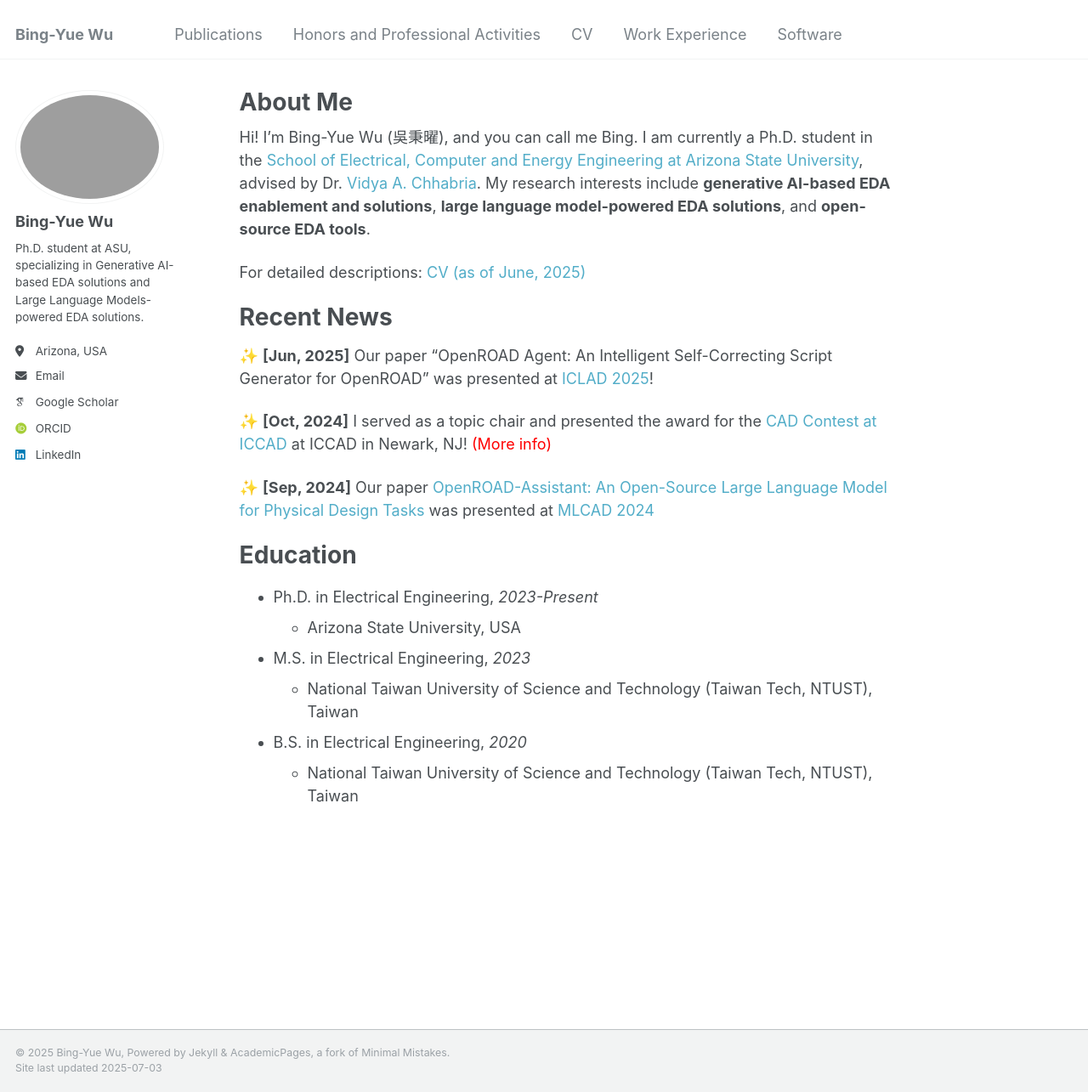
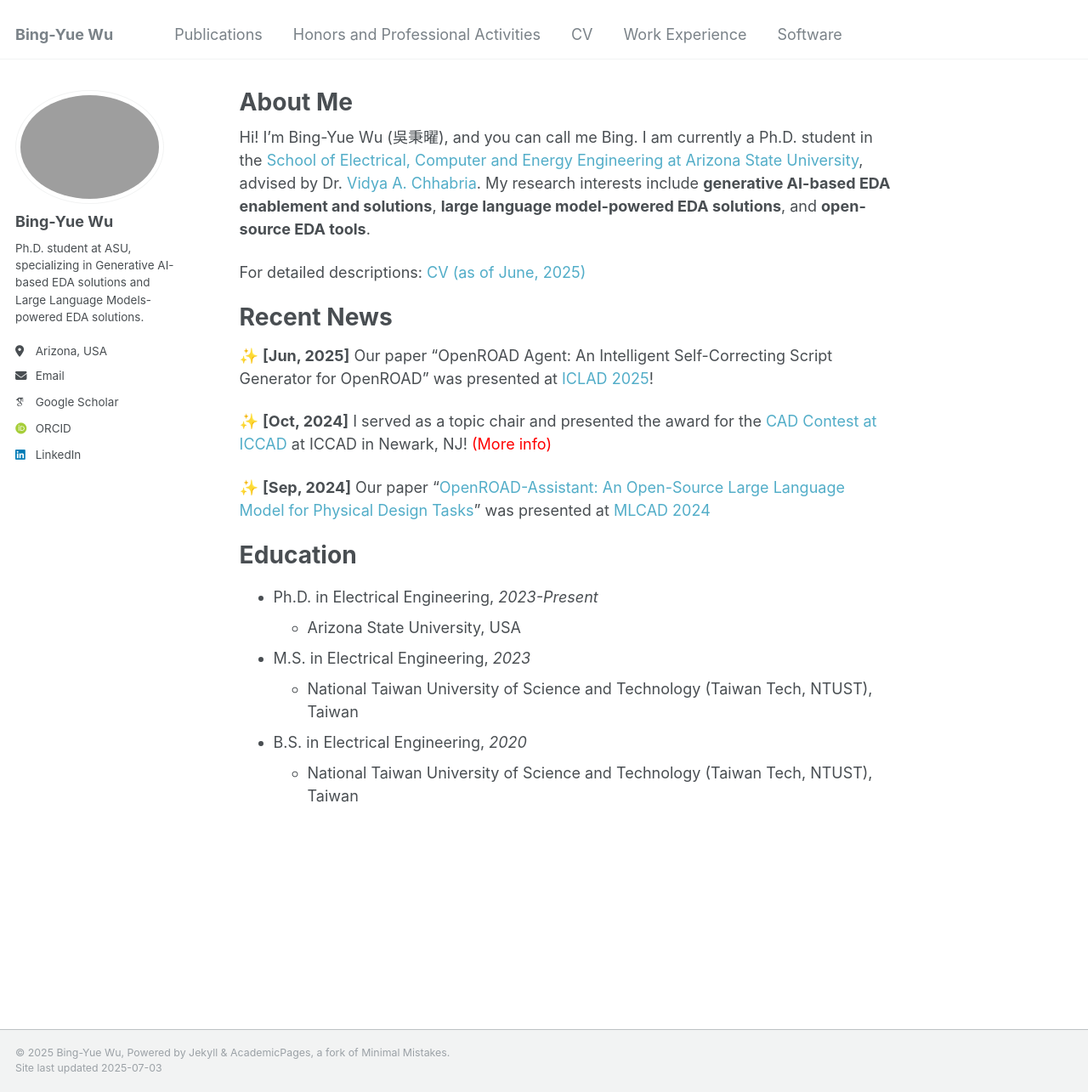
Before and after one commit to bingyuew/bingyuew.github.io, a Jekyll site: the page built from _pages/about.md, in a window 1280 px wide and 1285 px high. Shown: the whole window at 85% size. Built offline with Jekyll 4.4.1, drawn with Linux system fonts in a browser that asks for light colours; some web fonts are replaced.

Commit message:
update about
Signed-off-by: 吳秉曜 <wubingyao@MacBook-bro.local>

```diff
--- a/_pages/about.md
+++ b/_pages/about.md
@@ -18,7 +18,7 @@ For detailed descriptions: <a href="https://bingyuew.github.io/files/CV.pdf" sty
 
 ✨ **[Oct, 2024]** I served as a topic chair and presented the award for the <a href="https://www.iccad-contest.org/2024/" style="text-decoration: none;">CAD Contest at ICCAD</a> at ICCAD in Newark, NJ! <a href="https://bingyuew.github.io/talks/2024-10-31-iccad" style="text-decoration: none; color: red">(More info)</a>
 
-✨ **[Sep, 2024]** Our paper <a href="https://ieeexplore.ieee.org/document/10740242" style="text-decoration: none;">OpenROAD-Assistant: An Open-Source Large Language Model for Physical Design Tasks</a> was presented at <a href="https://mlcad.org/symposium/2024/" style="text-decoration: none;">MLCAD 2024</a>
+✨ **[Sep, 2024]** Our paper "<a href="https://ieeexplore.ieee.org/document/10740242" style="text-decoration: none;">OpenROAD-Assistant: An Open-Source Large Language Model for Physical Design Tasks</a>" was presented at <a href="https://mlcad.org/symposium/2024/" style="text-decoration: none;">MLCAD 2024</a>
 
 # Education
 
```
